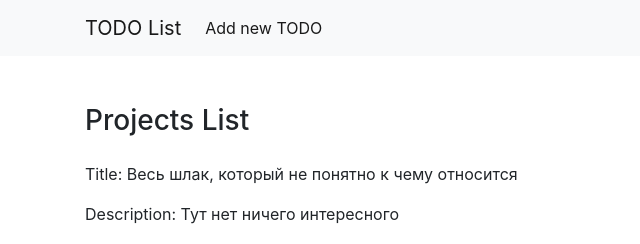
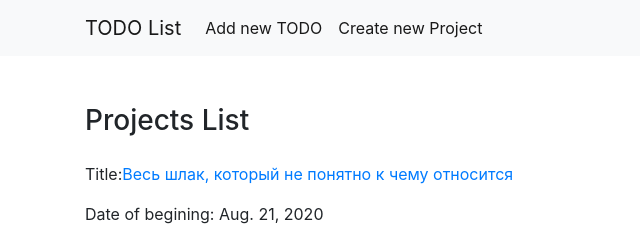
Before and after one commit to dshwets/Home_work_45, a Django app: page /projects/ in a window 1280 px wide. Shown: the top 244 px of the page, without its empty margins (0-640 px from the left). Run offline with Django 3.2, Linux system fonts and the light colour scheme; data comes from the database, SQL or seed files in the repository; some libraries are stand-ins or nearby versions.

Commit message:
В дз добавлено создание проекта, создание задачи внутри проекта, просмотр проекта и списка проектов.

```diff
--- a/source/main/urls.py
+++ b/source/main/urls.py
@@ -15,7 +15,8 @@ Including another URLconf
 """
 from django.contrib import admin
 from django.urls import path
-from webapp.views import IndexView,CreateTodoView, DeleteTodoView, WatchTodoView, UpdateTodoView, Project_view
+from webapp.views import IndexView,CreateTodoView, DeleteTodoView, WatchTodoView, UpdateTodoView, Project_view, \
+    Watch_project_view, Create_project_view,ProjectToDoCreateView
 urlpatterns = [
     path('admin/', admin.site.urls),
     path('', IndexView.as_view(), name='index_view'),
@@ -23,5 +24,11 @@ urlpatterns = [
     path('todo/<int:pk>', WatchTodoView.as_view(), name='watch_todo'),
     path('todo/<int:pk>/delete', DeleteTodoView.as_view(), name='delete_todo'),
     path('todo/<int:pk>/update', UpdateTodoView.as_view(), name='update_todo'),
-    path('projects/', Project_view.as_view(), name='projects')
+
+    path('projects/', Project_view.as_view(), name='projects'),
+    path('projects/<int:pk>/', Watch_project_view.as_view(), name='watch_project'),
+    path('projects/add/', Create_project_view.as_view(), name='add project'),
+    path('projects/<int:pk>/to_do_action/add', ProjectToDoCreateView.as_view(),
+         name='project_todo_add')
+
 ]
--- a/source/webapp/templates/project/projects.html
+++ b/source/webapp/templates/project/projects.html
@@ -6,33 +6,18 @@ Projects List
       <li class="nav-item active">
         <a class="nav-link" href="{% url 'add' %}">Add new TODO <span class="sr-only">(current)</span></a>
       </li>
+      <li class="nav-item active">
+        <a class="nav-link" href="{% url 'add project' %}">Create new Project <span class="sr-only">(current)</span></a>
+      </li>
 {% endblock %}
-{#{% block search %}#}
-{#    <form class="form-inline my-2 my-lg-0 ml-auto" method="GET" action="">#}
-{#        <label for="{{ form.search.id_for_label }}">{{ form.search.label }}</label>#}
-{#        {{ form.search }}#}
-{#        <input type="submit" value="Search">#}
-{#        {% for error in form.search.errors %}#}
-{#            <p class="text-danger">{{ error }}</p>#}
-{#        {% endfor %}#}
-{#    </form>#}
-{#{% endblock %}#}
 {% block content %}
 
     <h3 class="mt-5 mb-4">Projects List</h3>
         {% for project in projects %}
-        <p>Title:
-{#            <a href="{% url 'watch_todo' to_do_action.pk %}">#}
-            {{ project.title }}
-{#            </a>#}
-        </p>
-        <p>Description: {{ project.description}}</p>
+        <p>Title:<a href="{% url 'watch_project' project.pk %}">{{ project.title }}</a></p>
         <p>Date of begining: {{ project.begin_date }}</p>
         <p>Expiration date: {{ project.end_date }}</p>
-{#           <form class="d-inline" action="{% url 'delete_todo' to_do_action.pk %}" method="get">#}
-{#            <button type="submit" class="btn btn-secondary">Удалить</button>#}
-{#            </form>#}
-{#            <a href="{% url 'update_todo' to_do_action.pk %}"><button type="button" class="btn btn-primary">Обновить</button></a>#}
+
         <br><br>
         {% endfor %}
         {% include 'partial/pagination.html' %}
--- a/source/webapp/templates/todo/index.html
+++ b/source/webapp/templates/todo/index.html
@@ -4,9 +4,6 @@ TODO List
 {% endblock %}
 {% block menu %}
       <li class="nav-item active">
-        <a class="nav-link" href="{% url 'add' %}">Add new TODO <span class="sr-only">(current)</span></a>
-      </li>
-          <li class="nav-item active">
         <a class="nav-link" href="{% url 'projects' %}">Watch Prrojects <span class="sr-only">(current)</span></a>
       </li>
 {% endblock %}
--- a/source/webapp/templates/todo/view_to_do_action.html
+++ b/source/webapp/templates/todo/view_to_do_action.html
@@ -3,9 +3,6 @@
     TODO Action
 {% endblock %}
 {% block menu %}
-        <li class="nav-item active">
-        <a class="nav-link" href="{% url 'add' %}">Add new TODO <span class="sr-only">(current)</span></a>
-        </li>
         <li class="nav-item active">
         <a class="nav-link" href="{% url 'update_todo' to_do_action.pk %}">Update TODO <span class="sr-only">(current)</span></a>
         </li>
@@ -26,5 +23,3 @@
     <p>Created at: {{ to_do_action.created_at }}</p>
     <br><br>
 {% endblock %}
-</body>
-</html>
--- a/source/webapp/views/project_views.py
+++ b/source/webapp/views/project_views.py
@@ -3,8 +3,8 @@ from django.shortcuts import render, redirect, get_object_or_404
 from django.utils.http import urlencode
 
 from webapp.models import TO_DO_List, Project
-from webapp.forms import ToDoForm, SeacrhForm
-from django.views.generic import View, TemplateView, FormView, ListView
+from webapp.forms import ToDoForm, SeacrhForm, ProjectForm
+from django.views.generic import View, TemplateView, FormView, ListView, DetailView, CreateView
 from django.urls import reverse
 
 
@@ -12,3 +12,30 @@ class Project_view(ListView):
     template_name = 'project/projects.html'
     model = Project
     context_object_name = 'projects'
+
+
+class Watch_project_view(DetailView):
+    template_name = 'project/watch_project.html'
+    model = Project
+
+
+class Create_project_view(CreateView):
+    model = Project
+    form_class = ProjectForm
+    template_name = 'project/create_project.html'
+
+    def get_success_url(self):
+        return reverse('watch_project', kwargs={'pk': self.object.pk})
+
+
+class ProjectToDoCreateView(CreateView):
+    model = TO_DO_List
+    template_name = 'todo/create_todo_action.html'
+    form_class = ToDoForm
+
+    def form_valid(self, form):
+        project = get_object_or_404(Project, pk=self.kwargs.get('pk'))
+        to_do_action = form.save(commit=False)
+        to_do_action.project = project
+        to_do_action.save()
+        return redirect('watch_project', pk=project.pk)
```
Also changed, not shown: source/webapp/forms.py (+8 -2 lines), source/webapp/templates/project/create_project.html (added, +10 -0 lines), source/webapp/templates/project/watch_project.html (added, +36 -0 lines), source/webapp/templates/todo/create_todo_action.html (+3 -6 lines).
